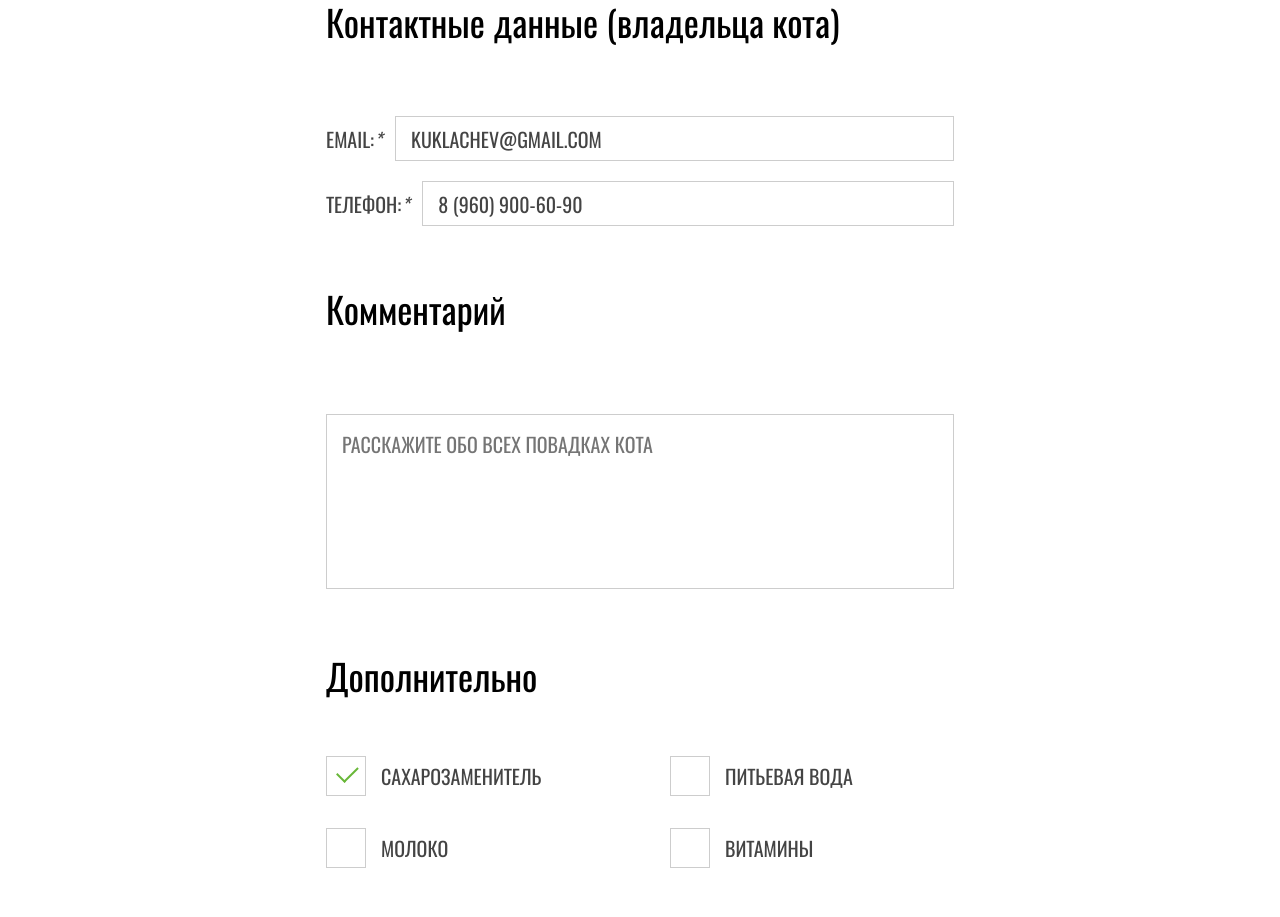
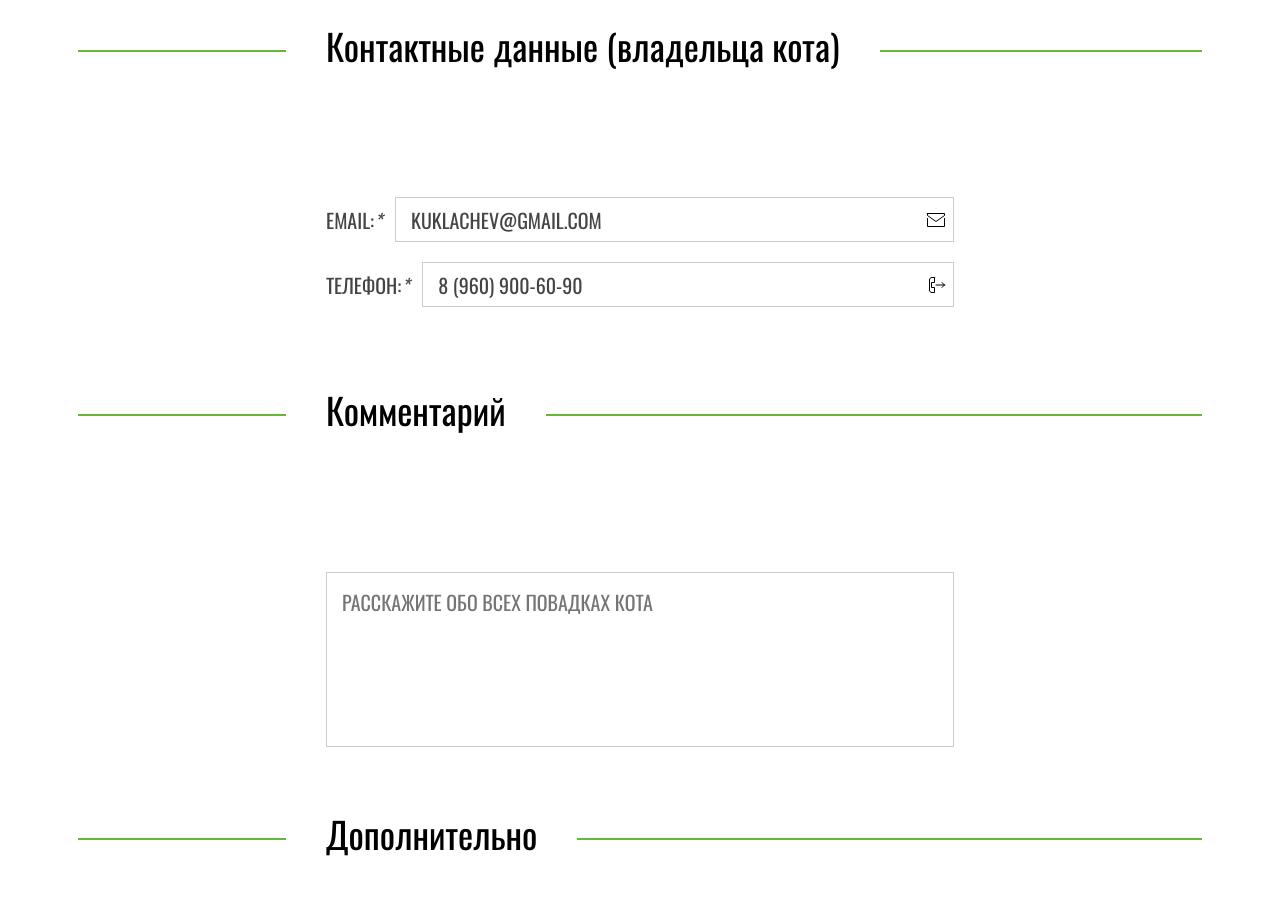
Before and after one commit to htmlacademy-adaptive/2372587-cat-energy-29, a website: page source/form.html in a window 1280 px wide. Shown: the part 992-1909 px from the top of the page. Drawn offline with nearby package versions, Linux system fonts and the light colour scheme; files that its build step writes are made by us from their sources.

Commit message:
Декоративные элементы

```diff
--- a/source/form.html
+++ b/source/form.html
@@ -109,22 +109,40 @@
       </div>
       <fieldset class="form__contact">
         <legend class="visually-hidden">Контактные данные</legend>
-        <h2 class="form__contact-title">Контактные данные (владельца кота)</h2>
+        <div class="form__style style-title">
+          <h2 class="form__contact-title style-title__text">Контактные данные (владельца кота)</h2>
+        </div>
         <div class="form__container-contact">
           <label class="form__contact-label">Email: <em>*</em>
-            <input class="form__contact-details" type="email" name="contact email" value="kuklachev@gmail.com"></label>
+            <input class="form__contact-details" type="email" name="contact email" value="kuklachev@gmail.com">
+            <svg class="form__icon" xmlns="http://www.w3.org/2000/svg" width="21" height="20" fill="none">
+              <path stroke="#000" stroke-linecap="round" stroke-linejoin="round"
+                    d="M1.5 8.5v8h17v-8m-17-5h17v2l-8.5 6-8.5-6v-2Z"/>
+            </svg>
+          </label>
           <label class="form__contact-label">Телефон: <em>*</em>
-            <input class="form__contact-details" type="tel" name="contact email" value="8 (960) 900-60-90"></label>
+            <input class="form__contact-details" type="tel" name="contact email" value="8 (960) 900-60-90">
+            <svg class="form__icon" xmlns="http://www.w3.org/2000/svg" width="21" height="20" fill="none">
+              <path stroke="#000" stroke-linecap="round" stroke-linejoin="round"
+                    d="M10 10h8.5m0 0L16 7.5m2.5 2.5L16 12.5m-7.5-10v5h-3v5h3v5H6c-1.5 0-2.5-1-2.5-2.5V5c0-1.5 1-2.5 2.5-2.5h2.5Z"/>
+            </svg>
+          </label>
         </div>
       </fieldset>
       <fieldset class="form__comment">
-        <h2 class="form__comment-title">Комментарий</h2>
+        <div class="form__style style-title">
+          <h2 class="form__comment-title style-title__text">Комментарий</h2>
+        </div>
+        <div class="form__comment-position">
         <textarea class="form__comment-details" name="comment"
                   placeholder="Расскажите обо всех повадках кота"></textarea>
+        </div>
       </fieldset>
       <fieldset class="form__additional-items">
         <legend class="visually-hidden">Дополнительные товары</legend>
-        <h2 class="form__additional-title">Дополнительно</h2>
+        <div class="form__style style-title">
+          <h2 class="form__additional-title style-title__text">Дополнительно</h2>
+        </div>
         <ul class="form__additional-list">
           <li class="form__additional-item">
             <label class="form__additional-label">
--- a/source/sass/blocks/additional.scss
+++ b/source/sass/blocks/additional.scss
@@ -3,25 +3,22 @@
 .additional {
   margin: 0 auto;
   padding: 0 20px 0 20px;
-  width: 280px;
   @media (min-width: $tablet-width) {
-    width: 708px;
     padding: 0 30px 0 30px;
   }
   @media (min-width: $desktop-width) {
-    width: 1220px;
     padding: 0 110px 87px 110px;
   }
 }
 
 .additional__products {
-  padding: 25px 0 19px 0;
+  padding-bottom: 19px;
   margin: 0;
   @media (min-width: $tablet-width) {
     padding: 70px 0 0 0;
   }
   @media (min-width: $desktop-width) {
-    padding-top: 76px;
+    padding-top: 6px;
   }
 }
 
@@ -33,41 +30,40 @@
   font-weight: 400;
   line-height: 24px;
   margin: 0;
+  padding-top: 24px;
   padding-bottom: 36px;
   position: relative;
+  max-width: 240px;
   @media (min-width: $tablet-width) {
     font-size: 36px;
     line-height: 36px;
     padding-left: 40px;
+    max-width: max-content;
   }
   @media (min-width: $desktop-width) {
-    padding: 0;
+    padding-top: 70px;
   }
 }
 
-.additional__title::after {
-  @media (max-width: $mobile-width-only) {
-    content: "";
-    height: 1px;
-    width: 280px;
-    position: absolute;
-    background-color: #cdcdcd;
-    top: 60px;
-    left: 0;
+
+.additional__container-desktop {
+  width: 280px;
+  margin: 0 auto;
+  @media (min-width: $tablet-width) {
+    width: 628px;
   }
-}
-.additional__container-desktop {
   @media (min-width: $desktop-width) {
     display: flex;
     justify-content: space-between;
     width: 1220px;
-
   }
 }
+
 .additional__list {
   list-style-type: none;
   margin: 0;
   padding: 0;
+  border-top: 1px solid #cdcdcd;
   @media (min-width: $tablet-width) {
     padding: 0 38px;
     margin-top: 80px;
@@ -101,11 +97,13 @@
     border-top: 1px solid #cdcdcd;
   }
 }
+
 .additional__item:last-child {
   @media (min-width: $desktop-width) {
     border-bottom: 1px solid #cdcdcd;
   }
-  }
+}
+
 .additional__item-block {
   @media (min-width: $tablet-width) {
     display: flex;
--- a/source/sass/blocks/order-form.scss
+++ b/source/sass/blocks/order-form.scss
@@ -3,18 +3,20 @@
 .order-form {
   margin: 0 auto;
   padding: 0 20px;
-  width: 280px;
   @media (min-width: $tablet-width) {
-    width: 628px;
     padding: 0 70px;
   }
   @media (min-width: $desktop-width) {
-    width: 1220px;
     padding: 0 110px 0 110px;
   }
 }
 
 .form__section-personal {
+  width: 280px;
+  margin: 0 auto;
+  @media (min-width: $tablet-width) {
+    width: 628px;
+  }
   @media (min-width: $desktop-width) {
     display: flex;
     width: 1220px;
@@ -75,7 +77,7 @@
 }
 
 .form__properties {
-  padding: 22px 0 45px 0;
+  padding: 22px 0 21px 0;
   border: none;
   @media (min-width: $tablet-width) {
     padding: 72px 0 65px 0;
@@ -171,6 +173,7 @@
   line-height: 26px;
   position: relative;
   margin: 0;
+  padding-top: 24px;
   padding-bottom: 35px;
   @media (min-width: $tablet-width) {
     font-size: 36px;
@@ -183,14 +186,22 @@
 }
 
 .form__container-contact {
+  width: 280px;
+  margin: 0 auto;
+  @media (min-width: $tablet-width) {
+    width: 628px;
+    padding-bottom: 41px;
+  }
   @media (min-width: $desktop-width) {
     display: flex;
     gap: 80px;
+    width: 1220px;
   }
 }
 
 .form__contact-label {
   display: flex;
+  position: relative;
   justify-content: space-between;
   font-family: "Oswald", sans-serif;
   font-size: 16px;
@@ -230,6 +241,17 @@
   }
 }
 
+.form__icon {
+  position: absolute;
+  left: 250px;
+  @media (min-width: $tablet-width) {
+    left: 600px;
+  }
+  @media (min-width: $desktop-width) {
+    left: 530px;
+  }
+}
+
 .form__comment {
   padding: 0;
   margin: 0;
@@ -249,12 +271,24 @@
   @media (min-width: $tablet-width) {
     font-size: 36px;
     line-height: 36px;
-    padding-top: 45px;
+    padding-top: 24px;
     padding-bottom: 87px;
   }
   @media (min-width: $desktop-width) {
     padding-top: 70px;
     padding-bottom: 78px;
+  }
+}
+
+.form__comment-position {
+  width: 280px;
+  margin: 0 auto;
+  @media (min-width: $tablet-width) {
+    width: 628px;
+    padding-bottom: 41px;
+  }
+  @media (min-width: $desktop-width) {
+    width: 1220px;
   }
 }
 
@@ -301,7 +335,7 @@
   @media (min-width: $tablet-width) {
     font-size: 36px;
     line-height: 36px;
-    padding-top: 65px;
+    padding-top: 24px;
     padding-bottom: 62px;
   }
   @media (min-width: $desktop-width) {
@@ -311,7 +345,8 @@
 }
 
 .form__additional-list {
-  margin: 0;
+  width: 280px;
+  margin: 0 auto;
   padding: 0;
   list-style-type: none;
   @media (min-width: $tablet-width) {
@@ -319,10 +354,12 @@
     grid-template-columns: repeat(2, 284px);
     row-gap: 32px;
     column-gap: 60px;
+    width: 620px;
   }
   @media (min-width: $desktop-width) {
     grid-template-columns: repeat(4, 245px);
     column-gap: 80px;
+    width: 1220px;
   }
 }
 
@@ -411,14 +448,18 @@
 }
 
 .form__button {
+  width: 280px;
+  margin: 0 auto;
   padding-top: 34px;
   @media (min-width: $tablet-width) {
+    width: 628px;
     padding-top: 52px;
     padding-bottom: 60px;
     display: flex;
     gap: 60px;
   }
   @media (min-width: $desktop-width) {
+    width: 1220px;
     padding-top: 65px;
     padding-bottom: 79px;
   }
--- /dev/null
+++ b/source/sass/blocks/style-title.scss
@@ -0,0 +1,62 @@
+@import "../general";
+
+.style-title {
+  display: flex;
+  gap: 20px;
+  font-size: 24px;
+  line-height: 26px;
+  font-weight: 400;
+}
+
+.style-title::before {
+  content: "";
+  height: 15px;
+  width: calc(50% - 160px);
+  border-bottom: 2px solid #68b738;
+  padding-top: 24px;
+}
+
+.style-title::after {
+  content: "";
+  height: 15px;
+  width: 10px;
+  border-bottom: 2px solid #68b738;
+  flex-grow: 1;
+  padding-top: 24px;
+
+}
+
+@media (min-width: $tablet-width) {
+  .style-title {
+    gap: 40px;
+    font-size: 36px;
+    line-height: 36px;
+    margin-bottom: 57px;
+  }
+  .style-title::before {
+    content: "";
+    border-bottom: 2px solid #68b738;
+    height: 22px;
+    width: calc(50% - 354px);
+  }
+  .style-title::after {
+    height: 22px;
+  }
+}
+
+@media (min-width: $desktop-width) {
+  .style-title::before {
+    padding-top: 70px;
+    width: calc(50% - 650px);
+  }
+  .style-title::after {
+    padding-top: 70px;
+  }
+}
+
+.style-title__text {
+  max-width: 187px;
+  @media (min-width: $tablet-width) {
+    max-width: max-content;
+  }
+}
--- a/source/sass/style.scss
+++ b/source/sass/style.scss
@@ -13,3 +13,4 @@
 @import "blocks/information";
 @import "blocks/stats-form";
 @import "blocks/order-form";
+@import "blocks/style-title";
```
Also changed, not shown: source/catalog.html (+2 -0 lines), source/images/cat-go.svg (added), source/images/email-stroke.svg (added), source/images/phone-stroke.svg (added).
